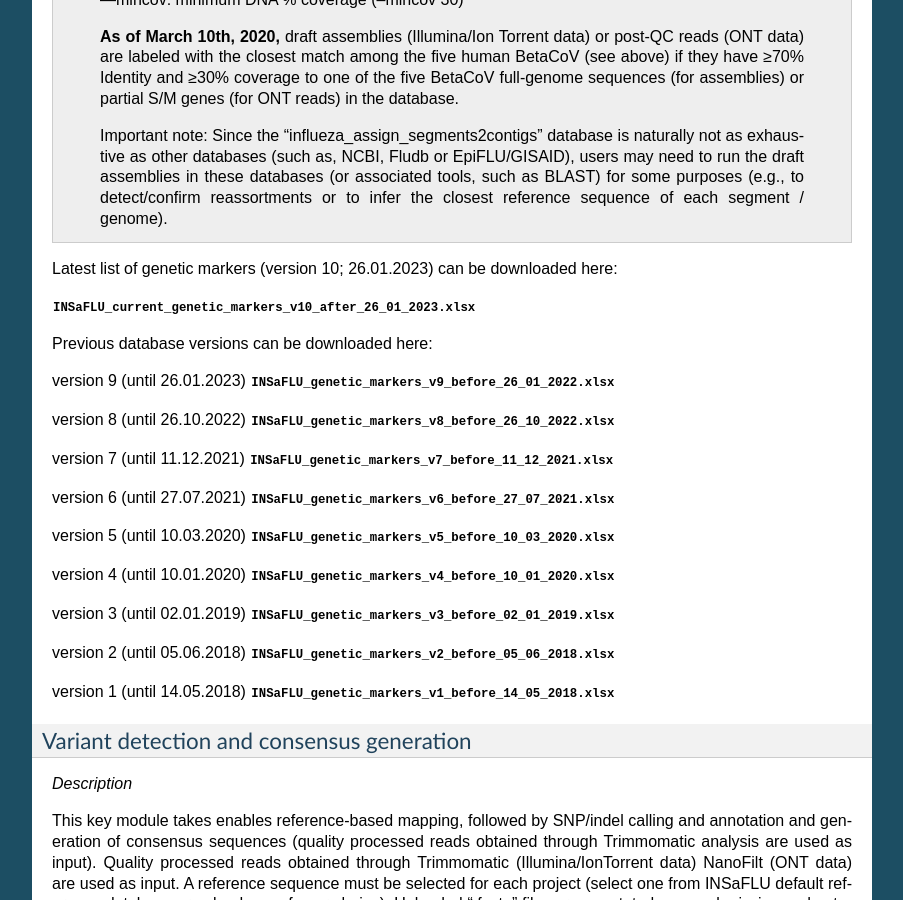
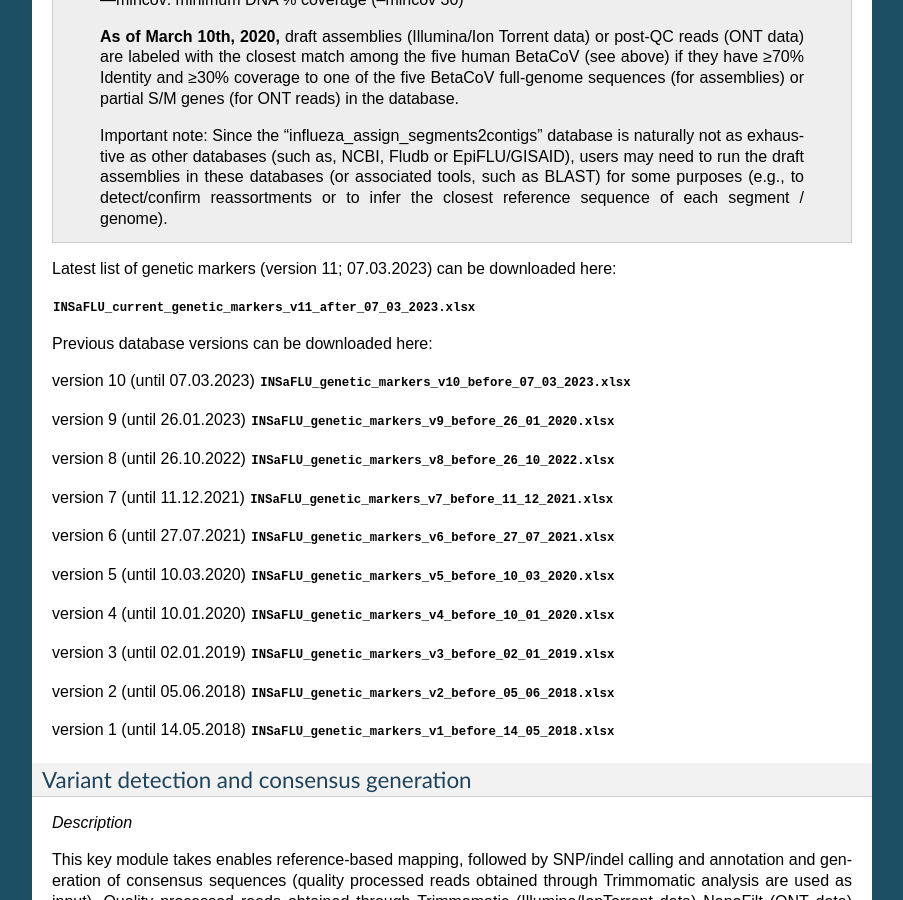
Before and after one commit to INSaFLU/insaflu_docs, a Sphinx documentation site: the page built from docs/bioinformatics_pipeline.rst, in a window 1280 px wide and 900 px high, scrolled down 4906 px. Shown: the whole window, without its empty margins (198-1101 px from the left). Built offline with Sphinx 7.4.7, drawn with Linux system fonts in a browser that asks for light colours; formulas are drawn with MathJax 3.

```diff
--- a/docs/bioinformatics_pipeline.rst
+++ b/docs/bioinformatics_pipeline.rst
@@ -187,13 +187,15 @@
 
 
 
-Latest list of genetic markers (version 10; 26.01.2023) can be downloaded here:
+Latest list of genetic markers (version 11; 07.03.2023) can be downloaded here:
 
-:download:`INSaFLU_current_genetic_markers_v10_after_26_01_2023.xlsx <_static/INSaFLU_current_genetic_markers_v10_after_26_01_2023.xlsx>`
+:download:`INSaFLU_current_genetic_markers_v11_after_07_03_2023.xlsx <_static/INSaFLU_current_genetic_markers_v11_after_03_02_2023.xlsx>`
 
 Previous database versions can be downloaded here:
 
-version 9 (until 26.01.2023) :download:`INSaFLU_genetic_markers_v9_before_26_01_2022.xlsx <_static/INSaFLU_genetic_markers_v9_before_26_01_2022.xlsx>`
+version 10 (until 07.03.2023) :download:`INSaFLU_genetic_markers_v10_before_07_03_2023.xlsx <_static/INSaFLU_genetic_markers_v10_before_07_03_2023.xlsx>`
+
+version 9 (until 26.01.2023) :download:`INSaFLU_genetic_markers_v9_before_26_01_2020.xlsx <_static/INSaFLU_genetic_markers_v9_before_26_01_2020.xlsx>`
 
 version 8 (until 26.10.2022) :download:`INSaFLU_genetic_markers_v8_before_26_10_2022.xlsx <_static/INSaFLU_genetic_markers_v8_before_26_10_2022.xlsx>`
 
```
